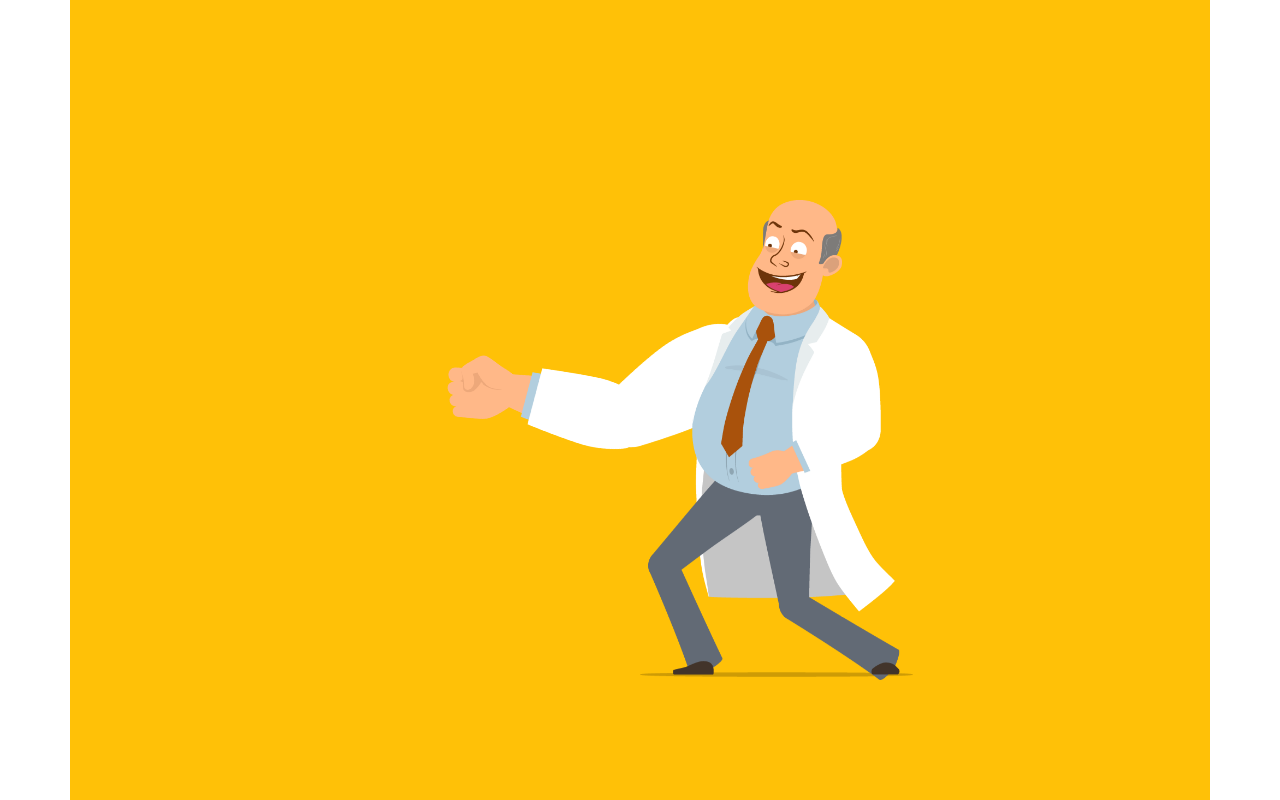
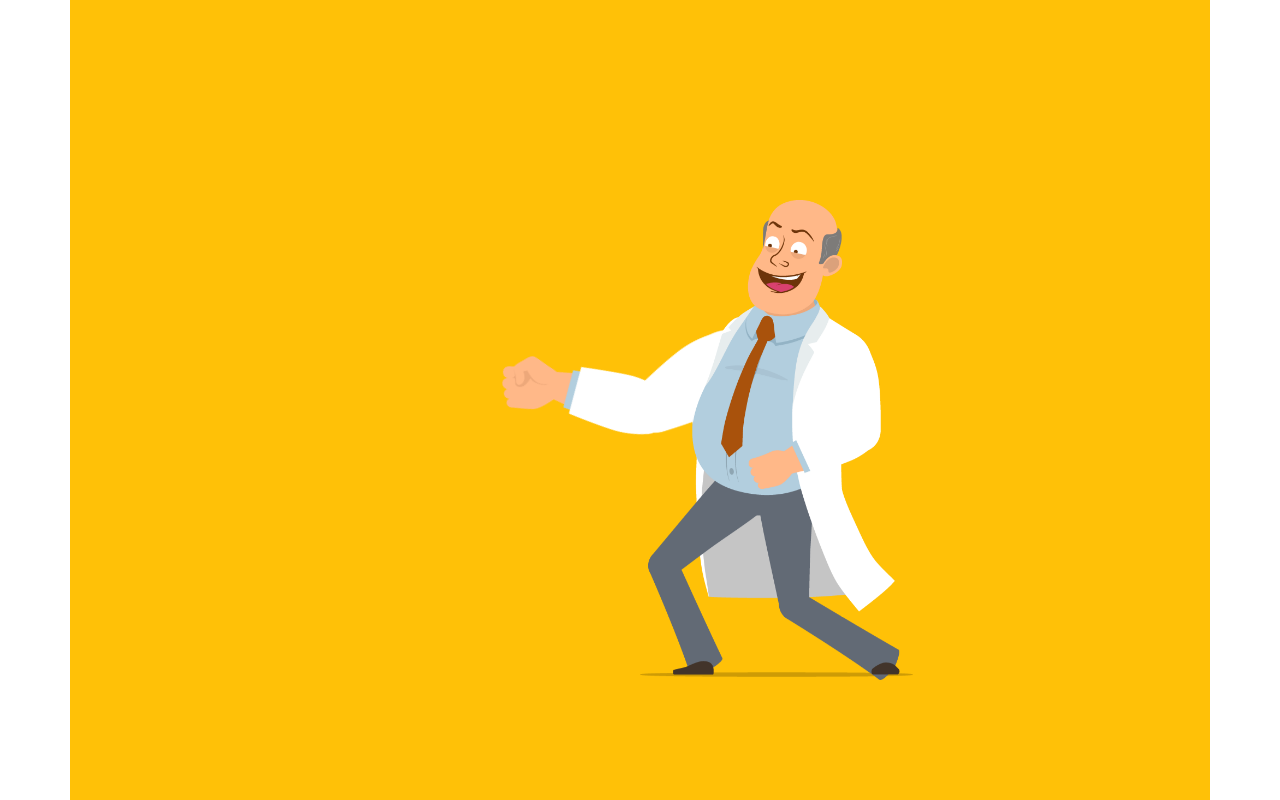
Before and after one commit to LeeSongMi/right-foot, a Next.js app: page /moon/game in a window 1280 px wide. Built offline with nearby package versions, Linux system fonts and the light colour scheme.

Commit message:
팔 미세조정

```diff
--- a/src/screens/moon/Game.js
+++ b/src/screens/moon/Game.js
@@ -27,8 +27,8 @@ const Man = styled.div`
   }
 `;
 const Arm = styled.div`
-  height: 30vh;
-  top: 10vh;
+  height: 25vh;
+  top: 15vh;
   right: -17vh;
   position: absolute;
   z-index: 10;
```
